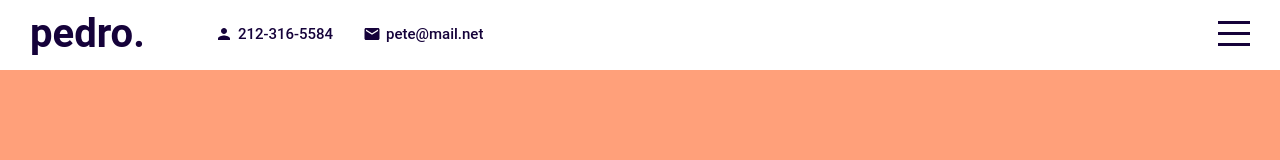
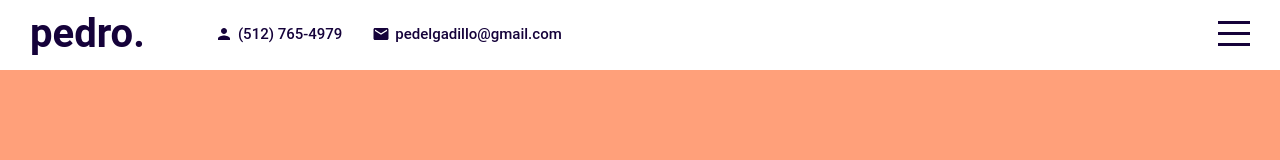
Before and after one commit to PeteDillo/React-Portfolio, a React (Create React App) app: page / in a window 1280 px wide. Shown: the top 160 px of the page. Built offline with nearby package versions, Linux system fonts and the light colour scheme.

Commit message:
Started Menu component

```diff
--- a/src/components/App.jsx
+++ b/src/components/App.jsx
@@ -10,6 +10,7 @@ import React, { useState } from 'react';
 
 function App(){
     const [menuOpen,setMenuOpen] = useState(false)
+
     return (
         <div className='app'>
             <Topbar menuOpen={menuOpen} setMenuOpen={setMenuOpen}/>
--- a/src/components/Topbar/Topbar.jsx
+++ b/src/components/Topbar/Topbar.jsx
@@ -11,11 +11,11 @@ export default function Topbar({menuOpen, setMenuOpen}) {
           </a>
           <div className="itemContainer">
             <Person className="icon" />
-            <span>212-316-5584</span>
+            <span>(512) 765-4979</span>
           </div>
           <div className="itemContainer">
             <Mail className="icon" />
-            <span>pete@mail.net</span>
+            <span>pedelgadillo@gmail.com</span>
           </div>
         </div>
         <div className="right">
```
Also changed, not shown: src/components/Menu/Menu.jsx (added, +25 -0 lines), src/components/Menu/menu.scss (added).
